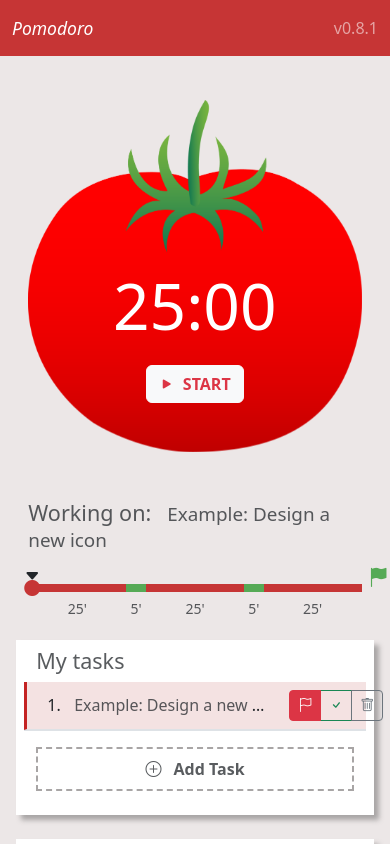
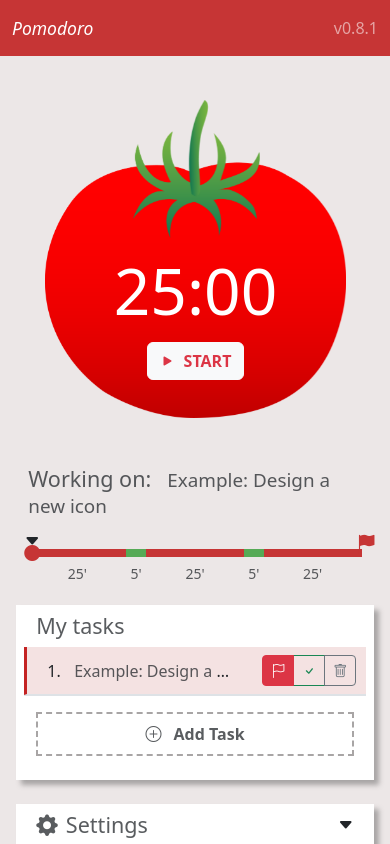
Before and after one commit to netishix/pomodoro, a Next.js app: page / in a window 390 px wide. Shown: the top 844 px of the page. Built offline with nearby package versions, Linux system fonts and the light colour scheme.

Commit message:
fix(responsive): Fix responsive issues for mobile breakpoints

```diff
--- a/components/pages/home/task-schedule-segment/TaskScheduleSegment.module.scss
+++ b/components/pages/home/task-schedule-segment/TaskScheduleSegment.module.scss
@@ -45,8 +45,8 @@ $breakColor: #56aa56;
 
 .lastIteration {
   position: absolute;
-  bottom: -4.5px;
-  right: -30px;
-  color: $breakColor;
+  bottom: -6px;
+  right: -18px;
+  color: $pomodoroColor;
   font-size: 1.2rem;
 }
--- a/components/pages/home/task/Task.tsx
+++ b/components/pages/home/task/Task.tsx
@@ -15,7 +15,7 @@ export default function Task ({idx, task, onActivate, onFinish, onRemove, }: Pro
       <div className="col-1 col-lg-1 text-center">
         {idx}.
       </div>
-      <div className="col-8 col-lg-5 text-truncate">
+      <div className="col-7 col-lg-5 text-truncate">
         <span className="text-muted">{task.title}</span>
       </div>
       <div className="d-none d-lg-inline-block col-lg-3 text-truncate">
@@ -29,7 +29,7 @@ export default function Task ({idx, task, onActivate, onFinish, onRemove, }: Pro
             }
         </span>
       </div>
-      <div className="col-3 col-lg-3 text-end">
+      <div className="col-4 col-lg-3 text-end">
         <div className="btn-group">
           {
             !task.finished ?
--- a/pages/index.tsx
+++ b/pages/index.tsx
@@ -59,7 +59,7 @@ function Home({activeTask, activeIteration }: Props) {
               </div>
             </div>
           </div>
-          <div className="col-11 order-0 col-md-9 order-lg-1 offset-lg-1 col-lg-5 offset-xxl-2 col-xl-4 mb-5">
+          <div className="col-10 order-0 col-md-9 order-lg-1 offset-lg-1 col-lg-5 offset-xxl-2 col-xl-4 mb-5">
             <Timer/>
           </div>
         </div>
```
